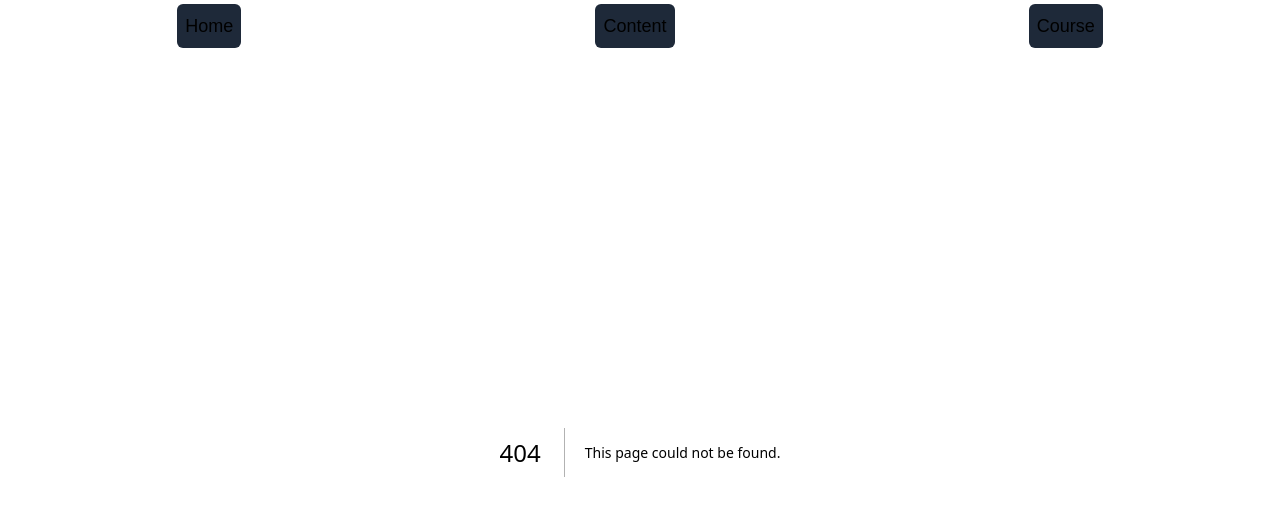
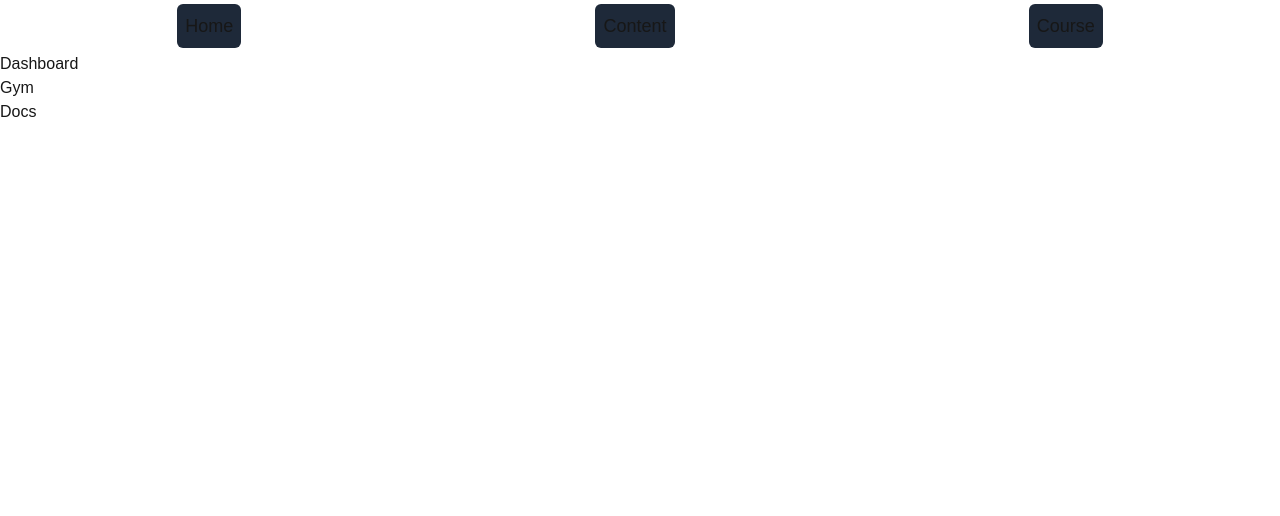
Before and after one commit to arpan7sarkar/nextJs_journey, a Next.js app in the folder started_wiith_nextJs/start-next/: page /dashboard in a window 1280 px wide. Before the commit this address had no page. Shown: the top 516 px of the page. Built offline with nearby package versions, Linux system fonts and the light colour scheme.

Commit message:
Intersepted routes same level , 1 level uP

```diff
--- /dev/null
+++ b/started_wiith_nextJs/start-next/app/dashboard/(.)gym/page.tsx
@@ -0,0 +1,9 @@
+import React from 'react'
+
+const InterseptedGym = () => {
+  return (
+    <div>InterseptedGym</div>
+  )
+}
+
+export default InterseptedGym
--- /dev/null
+++ b/started_wiith_nextJs/start-next/app/dashboard/(..)doc/page.tsx
@@ -0,0 +1,9 @@
+import React from 'react'
+
+const InterseptedDocs = () => {
+  return (
+    <div>InterseptedDocs</div>
+  )
+}
+
+export default InterseptedDocs
--- /dev/null
+++ b/started_wiith_nextJs/start-next/app/dashboard/gym/page.tsx
@@ -0,0 +1,9 @@
+import React from 'react'
+
+const Gym = () => {
+  return (
+    <div>Gym</div>
+  )
+}
+
+export default Gym
--- /dev/null
+++ b/started_wiith_nextJs/start-next/app/dashboard/page.tsx
@@ -0,0 +1,15 @@
+import Link from 'next/link'
+import React from 'react'
+
+const Dashboard = () => {
+    return (
+        <>
+            <div>Dashboard</div>
+            <Link href="/dashboard/gym">Gym</Link>
+            <br />
+            <Link href="/doc">Docs</Link>
+        </>
+    )
+}
+
+export default Dashboard
```
Also changed, not shown: 1 other file (tests, documents, lock files or other folders).
